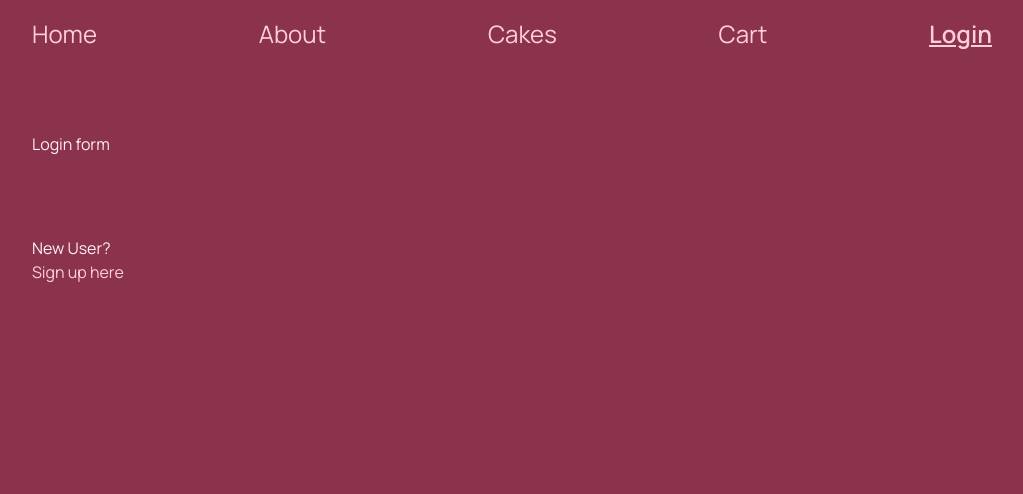
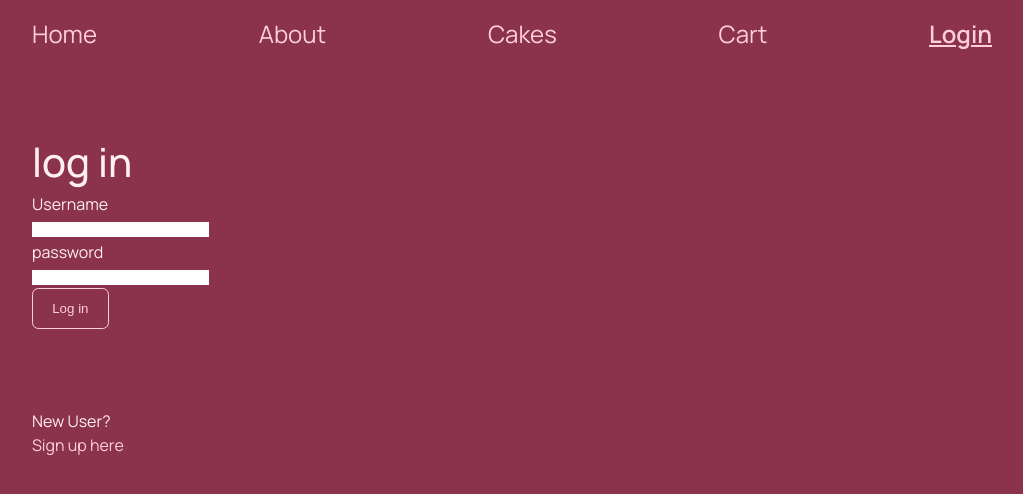
Before and after one commit to LuluLalaJ/cake_shop_frontend, a React (Create React App) app: page /login in a window 1280 px wide. Shown: the top 494 px of the page, without its empty margins (128-1151 px from the left). Built offline with nearby package versions, Linux system fonts and the light colour scheme; no server answers.

Commit message:
finish login/out singup

```diff
--- a/src/components/login/Login.jsx
+++ b/src/components/login/Login.jsx
@@ -1,14 +1,76 @@
-import React from 'react';
-import { Link } from 'react-router-dom';
+import React, { useContext, useState, useEffect } from 'react';
+import { Link, Redirect } from 'react-router-dom';
+import { UserContext } from '../../context/UserContext';
 import { useFormik } from "formik";
 import * as yup from "yup";
 
 function Login() {
+  const { user, refresh } = useContext(UserContext);
+
+  const formSchema = yup.object().shape({
+    username: yup.string().required("Must enter a username").max(20),
+    password: yup
+      .string()
+      .required("Must enter password")
+      .max(125),
+  });
+
+  const formik = useFormik({
+    initialValues: {
+      username: "",
+      password: "",
+    },
+    validationSchema: formSchema,
+    onSubmit: (values) => {
+      fetch("/login", {
+        method: "POST",
+        headers: {
+          "Content-Type": "application/json",
+        },
+        body: JSON.stringify(values, null, 2),
+      }).then((res) => {
+        if (res.status == 200) {
+          refresh();
+        }
+      });
+    },
+  });
+
+  if (user) {
+    return <Redirect to="/"/>;
+  }
+
   return (
     <div className='container'>
       <section className="login-form">
-        Login form
+        <h1>log in</h1>
+        <form onSubmit={formik.handleSubmit}>
+          <label htmlFor="username">Username</label>
+          <br />
+
+          <input
+            id="username"
+            name="username"
+            onChange={formik.handleChange}
+            value={formik.values.username}
+          />
+          <p> {formik.errors.username}</p>
+
+          <label htmlFor="password">password</label>
+          <br />
+
+          <input
+            id="password"
+            name="password"
+            type="password"
+            onChange={formik.handleChange}
+            value={formik.values.password}
+          />
+          <p> {formik.errors.password}</p>
+          <button type="submit" className='btn'>Log in</button>
+        </form>
       </section>
+
       <section className="new-user">
         <p>New User?</p>
         <Link to="/signup"> Sign up here </Link>
--- a/src/components/nav/Nav.jsx
+++ b/src/components/nav/Nav.jsx
@@ -4,7 +4,7 @@ import { UserContext } from '../../context/UserContext';
 import './nav.css'
 
 function Nav() {
-  const { user } = useContext(UserContext);
+  const { user, logoutUser } = useContext(UserContext);
 
   return (
     <div className="container nav-container">
@@ -29,9 +29,9 @@ function Nav() {
         </NavLink>
       )
       : (
-        <NavLink to="/logout" className="nav-link">
+        <button className="btn" onClick={logoutUser}>
           Logout
-        </NavLink>
+        </button>
       )
       }
 
--- a/src/components/signup/Signup.jsx
+++ b/src/components/signup/Signup.jsx
@@ -6,16 +6,7 @@ import * as yup from "yup";
 
 
 function Signup() {
-  const { user, setUser} = useContext(UserContext);
-  const [refreshPage, setRefreshPage] = useState(false);
-
-  useEffect(() => {
-    fetch("/check_session")
-      .then((res) => res.json())
-      .then((data) => {
-        setUser(data);
-      });
-  }, [refreshPage]);
+  const { user, refresh} = useContext(UserContext);
 
   const formSchema = yup.object().shape({
     email: yup.string().email("Invalid email").required("Must enter email"),
@@ -42,7 +33,7 @@ function Signup() {
         body: JSON.stringify(values, null, 2),
       }).then((res) => {
         if (res.status == 201) {
-          setRefreshPage(!refreshPage);
+          refresh();
         }
       });
     },
@@ -87,7 +78,7 @@ function Signup() {
           value={formik.values.password}
         />
         <p> {formik.errors.password}</p>
-        <button type="submit" className='btn'>Submit</button>
+        <button type="submit" className='btn'>Sign up</button>
       </form>
     </div>
   );
--- a/src/context/UserContext.jsx
+++ b/src/context/UserContext.jsx
@@ -4,23 +4,41 @@ export const UserContext = React.createContext()
 
 export const UserProvider = ({ children }) => {
   const [user, setUser] = useState(null);
+  const [refreshPage, setRefreshPage] = useState(false)
 
   useEffect(()=> {
     fetch('/check_session')
     .then(res => {
       if (res.ok) {
         res.json()
-        .then( data => setUser(data) )
+        .then( data => {
+          setUser(data)
+          console.log(data)
+        } )
       }
     })
     .catch( error => {
         console.error(error)
     })
-  }, [])
+  }, [refreshPage])
+
+  const logoutUser = () => {
+    fetch('/logout', {
+      method: "DELETE"
+    }).then( res => {
+      if (res.status == 204) {
+        setUser(null)
+      }
+    })
+  }
+
+  const refresh = () => {
+    setRefreshPage(!refreshPage)
+  }
 
   return (
     <UserContext.Provider
-        value={{ user, setUser}}
+        value={{ user, setUser, logoutUser, refresh}}
     >
         {children}
     </UserContext.Provider>
```
